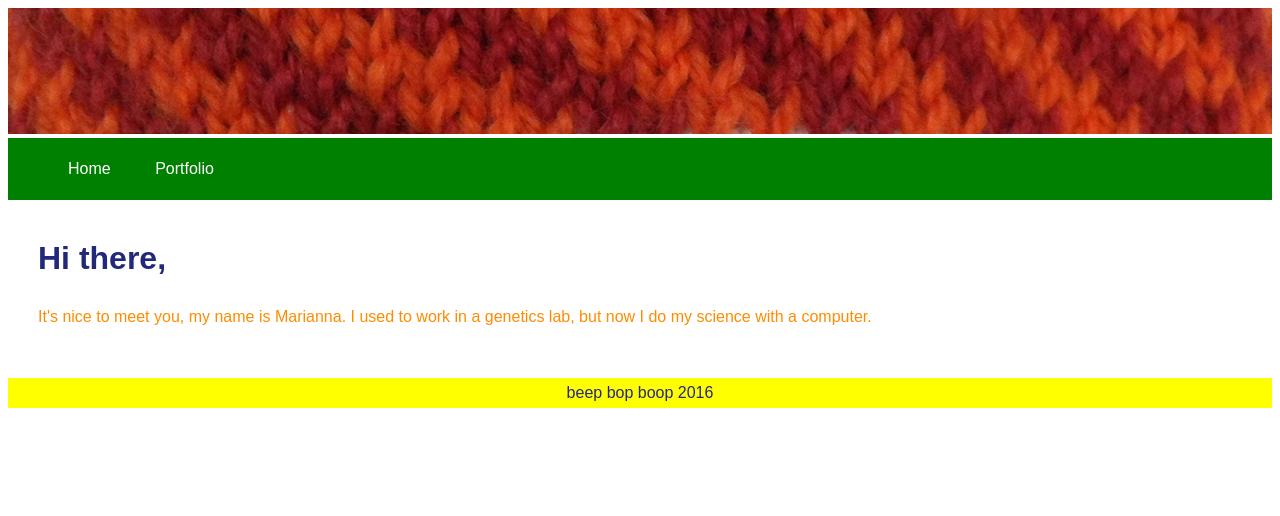
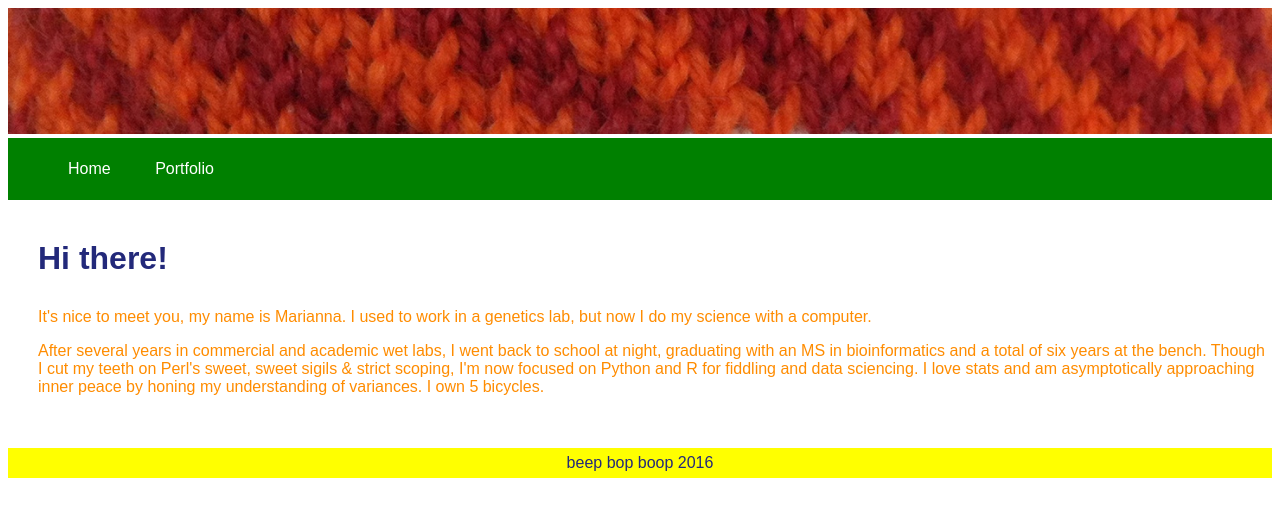
Before and after one commit to mfoos/mfoos.github.io, a plain HTML site: page index.html in a window 1280 px wide. Drawn offline with Linux system fonts and the light colour scheme.

Commit message:
add blurb to landing page

```diff
--- a/index.html
+++ b/index.html
@@ -28,8 +28,9 @@
 
 				<div class="subtitle">
 					<div class="container">
-						<h1>Hi there,</h1>
+						<h1>Hi there!</h1>
 						<p>It's nice to meet you, my name is Marianna. I used to work in a genetics lab, but now I do my science with a computer.</p>
+						<p>After several years in commercial and academic wet labs, I went back to school at night, graduating with an MS in bioinformatics and a total of six years at the bench. Though I cut my teeth on Perl's sweet, sweet sigils & strict scoping, I'm now focused on Python and R for fiddling and data sciencing. I love stats and am asymptotically approaching inner peace by honing my understanding of variances. I own 5 bicycles.</p>
 					</div>
 				</div>
 
```
